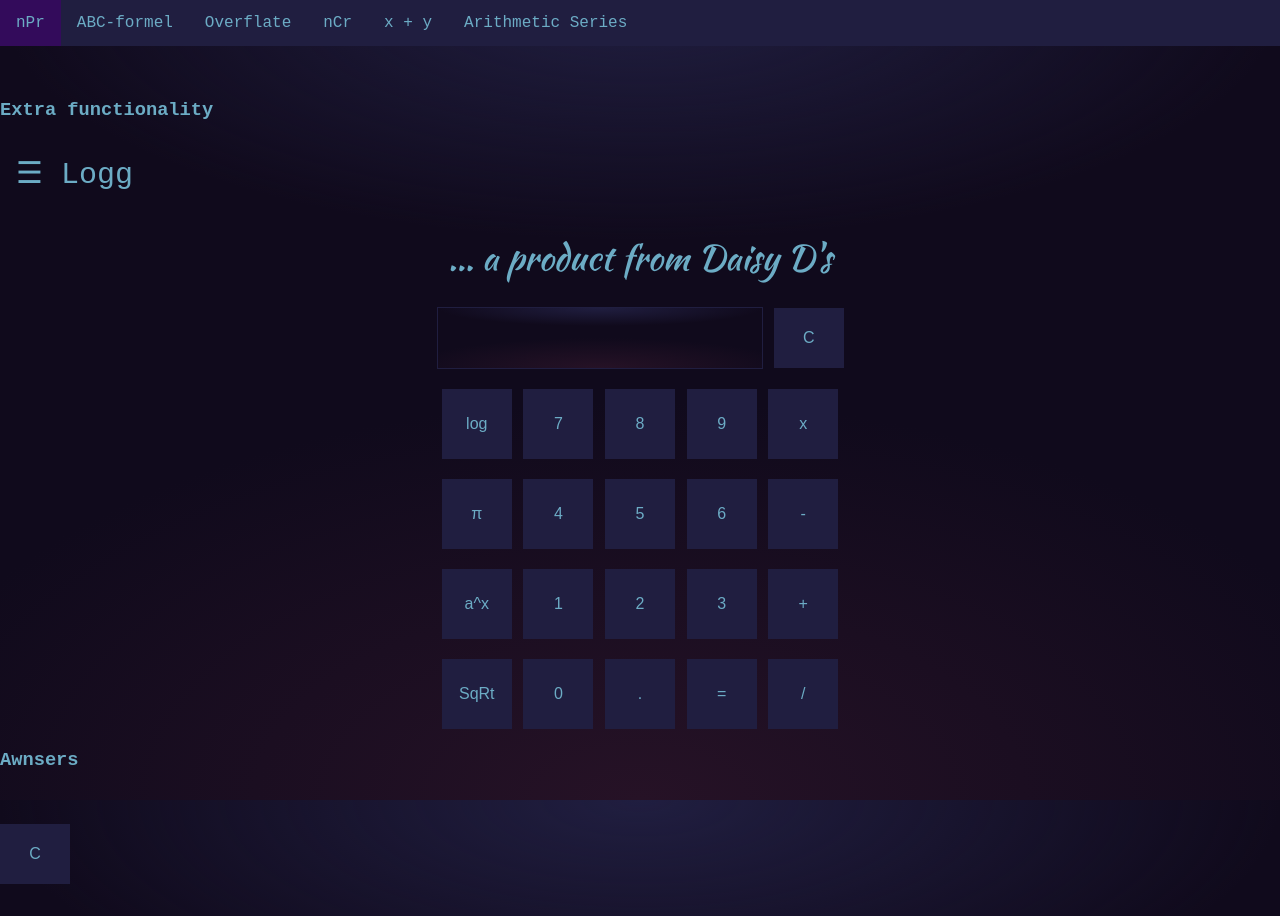
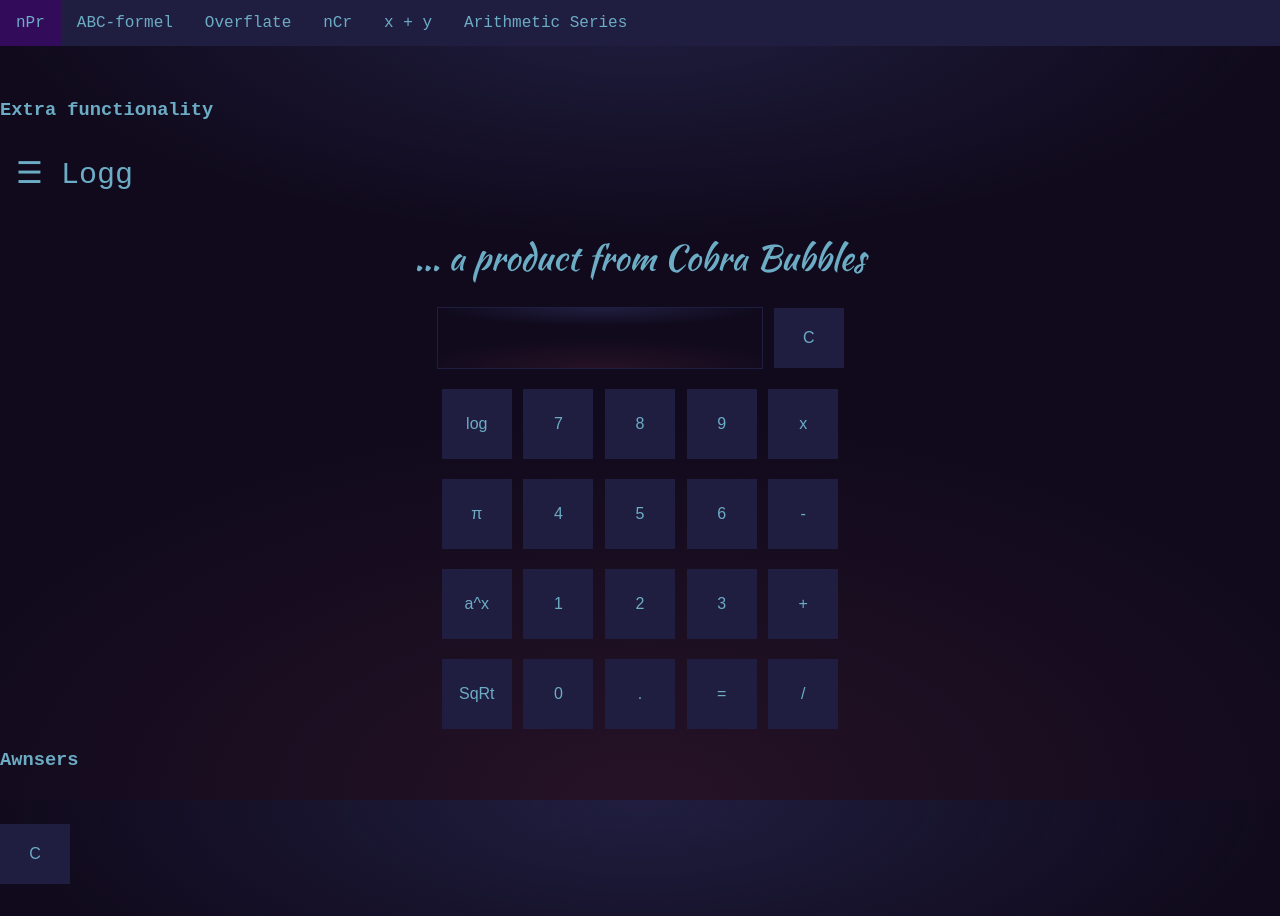
Before and after one commit to c0braBubbles/Calcul, a plain HTML site: page main/index.html in a window 1280 px wide. Both pictures are taken after a click on the element "Calc-Kul..!". Drawn offline with Linux system fonts and the light colour scheme.

Commit message:
Changing name

```diff
--- a/main/index.html
+++ b/main/index.html
@@ -49,7 +49,7 @@
 
 
         <h1 id="head" class="head">Calc-Kul..!</h1>
-        <h1 id="produkt" class="produkt">... a product from Daisy D's</h1>
+        <h1 id="produkt" class="produkt">... a product from Cobra Bubbles</h1>
 
         <div id='calc-contain'>
             <form name="calculator">
```
